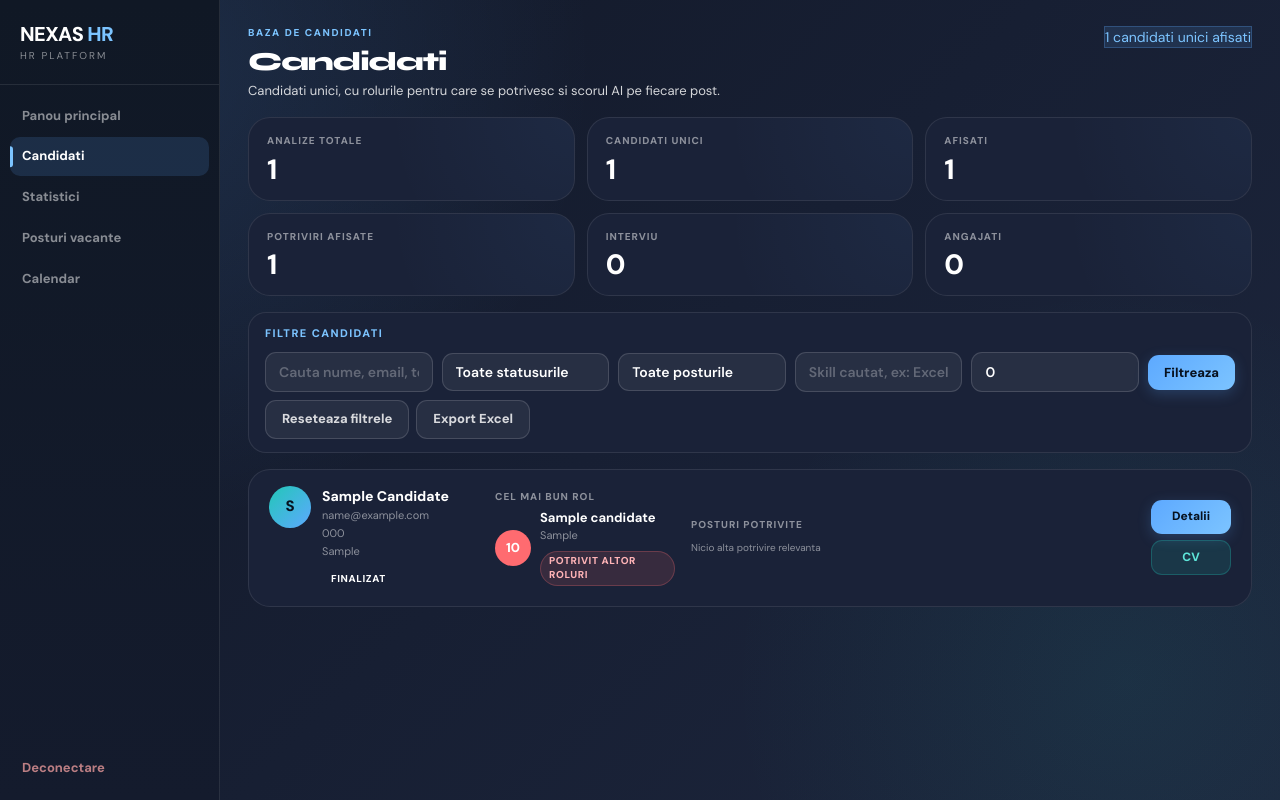
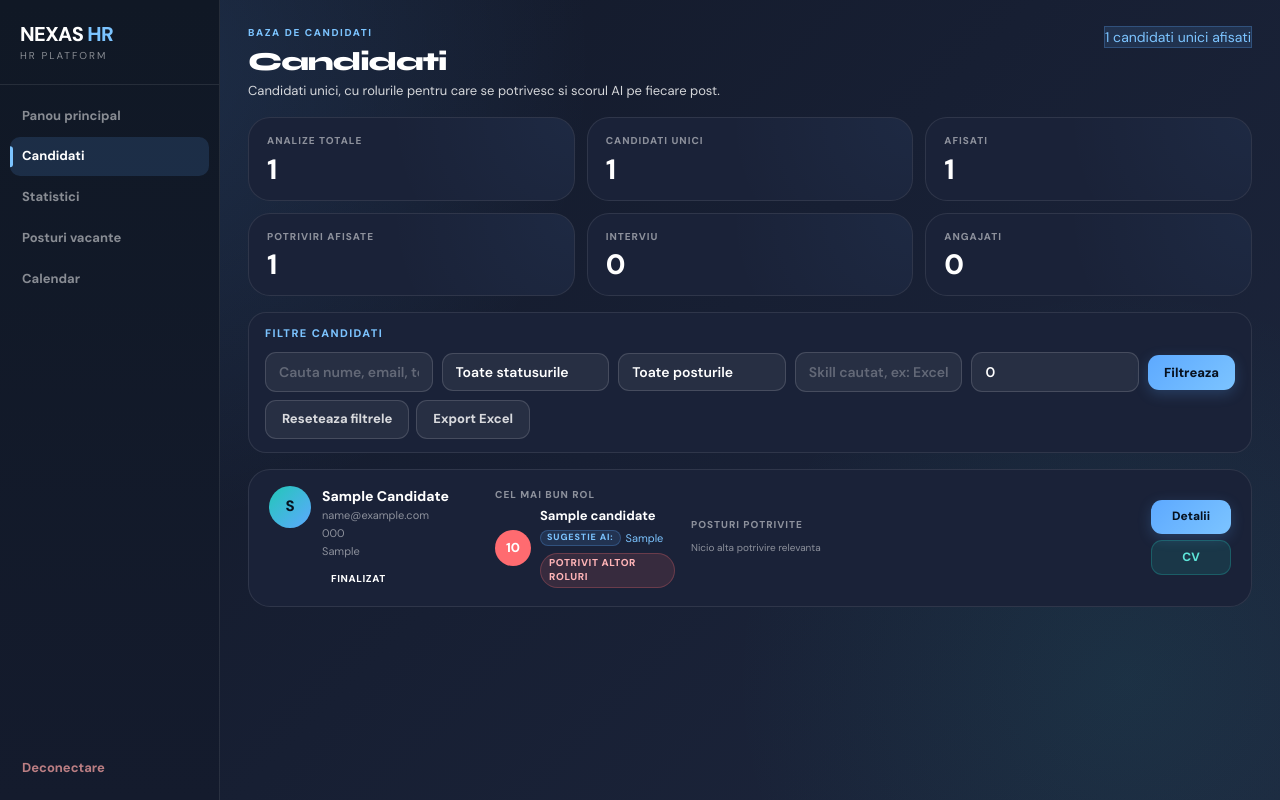
Before and after one commit to robotHR/HR, a FastAPI app: page /candidati in a window 1280 px wide. Run offline with FastAPI, Linux system fonts and the light colour scheme; the visitor is signed in with stand-in values (Sample User, id 1); tables that the repository leaves empty hold one stand-in row (values such as "Sample post"); parts of the project's set-up code (start-up, migrations or seed data) failed here and were passed over.

Commit message:
Update candidates.html

```diff
--- a/app/templates/candidates.html
+++ b/app/templates/candidates.html
@@ -276,6 +276,18 @@ textarea{min-height:80px;resize:vertical;line-height:1.5}
 .tag-blue{background:var(--bsoft);border:1px solid var(--bline);color:var(--b2)}
 .tag-muted{background:rgba(255,255,255,.06);border:1px solid var(--line);color:var(--soft)}
 
+/* ── AI SUGGESTION — sub best-role ── */
+.ai-suggestion{
+  display:inline-flex;align-items:center;gap:5px;
+  margin-top:4px;
+  font-size:11px;color:var(--b2);line-height:1.3;
+}
+.ai-sugg-label{
+  font-size:9px;font-weight:900;text-transform:uppercase;letter-spacing:.10em;
+  background:var(--bsoft);border:1px solid var(--bline);color:var(--b2);
+  padding:1px 6px;border-radius:999px;white-space:nowrap;flex-shrink:0;
+}
+
 /* ── AI SCORE BADGE — sub best-role ── */
 .ai-badge{
   display:inline-flex;align-items:center;
@@ -547,7 +559,9 @@ table,th,td{font-size:13px}
                                         <div class="score-cell {% if (best.score or 0) >= 75 %}score-green{% elif (best.score or 0) >= 50 %}score-yellow{% else %}score-red{% endif %}">{{ best.score }}</div>
                                         <div class="role-info">
                                             <div class="role-title">{{ best.job_title }}</div>
-                                            <div class="role-sub">{{ best.position }}</div>
+                                            {% if best.position and best.position|lower != best.job_title|lower %}
+                                            <div class="ai-suggestion"><span class="ai-sugg-label">Sugestie AI:</span> {{ best.position }}</div>
+                                            {% endif %}
                                             {% if (best.score or 0) >= 75 %}
                                                 <span class="ai-badge top">Top Candidat</span>
                                             {% elif (best.score or 0) >= 50 %}
```
